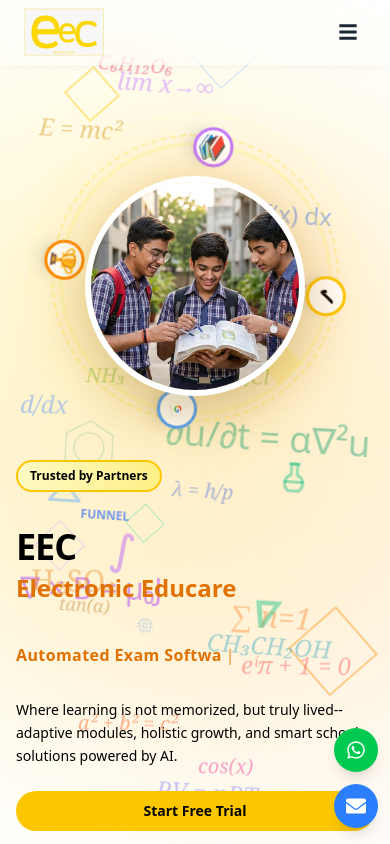
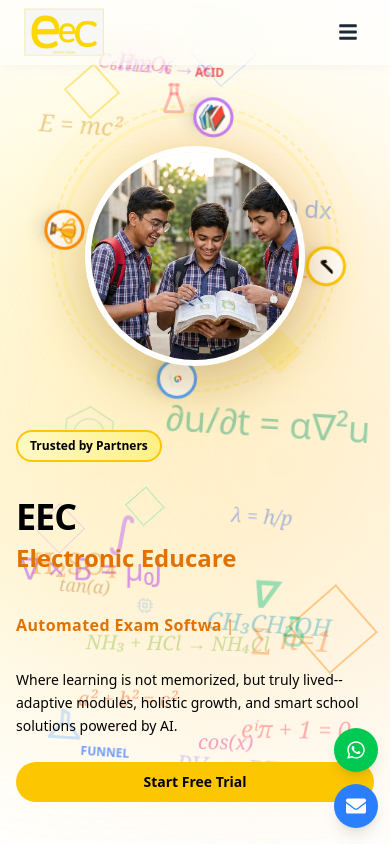
Before and after one commit to yarrowtech-intern2/EECB2BLanding, a React (Vite) app in the folder frontend/: page / in a window 390 px wide. Shown: the top 844 px of the page. Built offline with nearby package versions, Linux system fonts and the light colour scheme.

Commit message:
desktop view responsived

```diff
--- a/frontend/src/Components/Hero.jsx
+++ b/frontend/src/Components/Hero.jsx
@@ -133,10 +133,10 @@
         <div className="absolute top-[35%] right-[35%] text-teal-600/35 text-xl md:text-2xl lg:text-3xl font-serif italic animate-float-slow select-none pointer-events-none">
           C₆H₆
         </div>
-        <div className="absolute bottom-[5%] left-[40%] text-indigo-500/35 text-2xl md:text-3xl lg:text-4xl font-serif italic animate-float-delayed select-none pointer-events-none">
+        <div className="absolute bottom-[5%] left-[45%] text-indigo-500/25 text-2xl md:text-3xl lg:text-4xl font-serif italic animate-float-delayed select-none pointer-events-none">
           PV = nRT
         </div>
-        <div className="absolute top-[42%] left-[22%] text-lime-600/35 text-xl md:text-2xl lg:text-3xl font-serif italic animate-float select-none pointer-events-none">
+        <div className="absolute top-[75%] left-[22%] text-lime-600/30 text-xl md:text-2xl lg:text-3xl font-serif italic animate-float select-none pointer-events-none">
           NH₃ + HCl → NH₄Cl
         </div>
 
@@ -156,35 +156,35 @@
           tan(α)
         </div>
 
-        {/* Advanced Math & Physics */}
-        <div className="absolute top-[45%] left-[5%] text-blue-500/35 text-2xl md:text-3xl lg:text-4xl font-serif italic animate-float select-none pointer-events-none">
+        {/* Advanced Math & Physics - Moved away from text */}
+        <div className="hidden 2xl:block absolute top-[45%] left-[2%] text-blue-500/20 text-2xl md:text-3xl lg:text-4xl font-serif italic animate-float select-none pointer-events-none">
           d/dx
         </div>
-        <div className="absolute bottom-[25%] right-[20%] text-orange-500/35 text-3xl md:text-4xl lg:text-5xl font-serif italic animate-float-slow select-none pointer-events-none">
+        <div className="absolute bottom-[20%] right-[15%] text-orange-500/35 text-3xl md:text-4xl lg:text-5xl font-serif italic animate-float-slow select-none pointer-events-none">
           ∑ n=1
         </div>
-        <div className="absolute top-[10%] left-[30%] text-purple-500/35 text-2xl md:text-3xl lg:text-4xl font-serif italic animate-float-delayed select-none pointer-events-none">
+        <div className="absolute top-[8%] left-[30%] text-purple-500/35 text-2xl md:text-3xl lg:text-4xl font-serif italic animate-float-delayed select-none pointer-events-none">
           lim x→∞
         </div>
-        <div className="absolute top-[75%] right-[10%] text-red-500/35 text-2xl md:text-3xl lg:text-4xl font-serif italic animate-float select-none pointer-events-none">
+        <div className="absolute top-[85%] right-[10%] text-red-500/35 text-2xl md:text-3xl lg:text-4xl font-serif italic animate-float select-none pointer-events-none">
           eⁱπ + 1 = 0
         </div>
-        <div className="absolute bottom-[40%] right-[40%] text-blue-700/35 text-xl md:text-2xl lg:text-3xl font-serif italic animate-float-slow select-none pointer-events-none">
+        <div className="absolute bottom-[35%] right-[25%] text-blue-700/35 text-xl md:text-2xl lg:text-3xl font-serif italic animate-float-slow select-none pointer-events-none">
           λ = h/p
         </div>
 
-        {/* Chemistry Lab Elements - Acid & Funnel */}
-        <div className="absolute top-[30%] left-[40%] text-red-500/40 text-4xl md:text-5xl lg:text-6xl animate-float select-none pointer-events-none" title="Acid / Beaker">
+        {/* Chemistry Lab Elements - Moved lower/higher to avoid text */}
+        <div className="absolute top-[10%] left-[40%] text-red-500/30 text-4xl md:text-5xl lg:text-6xl animate-float select-none pointer-events-none" title="Acid / Beaker">
           <TbFlask />
           <span className="absolute -top-4 -right-8 text-xs font-bold text-red-600/60 font-sans">ACID</span>
         </div>
 
-        <div className="absolute bottom-[40%] left-[12%] text-blue-400/40 text-4xl md:text-5xl lg:text-6xl animate-float-slow select-none pointer-events-none" title="Chong Funnel">
+        <div className="absolute bottom-[10%] left-[12%] text-blue-400/30 text-4xl md:text-5xl lg:text-6xl animate-float-slow select-none pointer-events-none" title="Chong Funnel">
           <FiFilter className="rotate-180" />
           <span className="absolute -bottom-4 -right-12 text-xs font-bold text-blue-600/60 font-sans whitespace-nowrap">FUNNEL</span>
         </div>
 
-        <div className="absolute top-[55%] right-[20%] text-emerald-500/40 text-4xl md:text-5xl lg:text-6xl animate-float-delayed select-none pointer-events-none">
+        <div className="absolute top-[75%] right-[20%] text-emerald-500/30 text-4xl md:text-5xl lg:text-6xl animate-float-delayed select-none pointer-events-none">
           <TbFlask2 />
         </div>
 
@@ -252,8 +252,8 @@
               </div>
             </div>
 
-            {/* RIGHT VISUAL SECTION */}
-            <div className="relative w-full flex items-center justify-center order-1 lg:order-2 min-h-[300px] sm:min-h-[400px] md:min-h-[500px] lg:min-h-[640px] mt-16 sm:mt-24 lg:mt-28">
+            {/* RIGHT VISUAL SECTION - Moved UP on sm, m, xl, 2xl */}
+            <div className="relative w-full flex items-center justify-center order-1 lg:order-2 min-h-[300px] sm:min-h-[400px] md:min-h-[500px] lg:min-h-[640px] mt-8 sm:mt-12 md:mt-16 lg:mt-20 xl:mt-0 2xl:-mt-10">
               {/* Decorative circles - Responsive */}
               <div
                 className="absolute rounded-full border-4 border-yellow-200 opacity-30"
```
